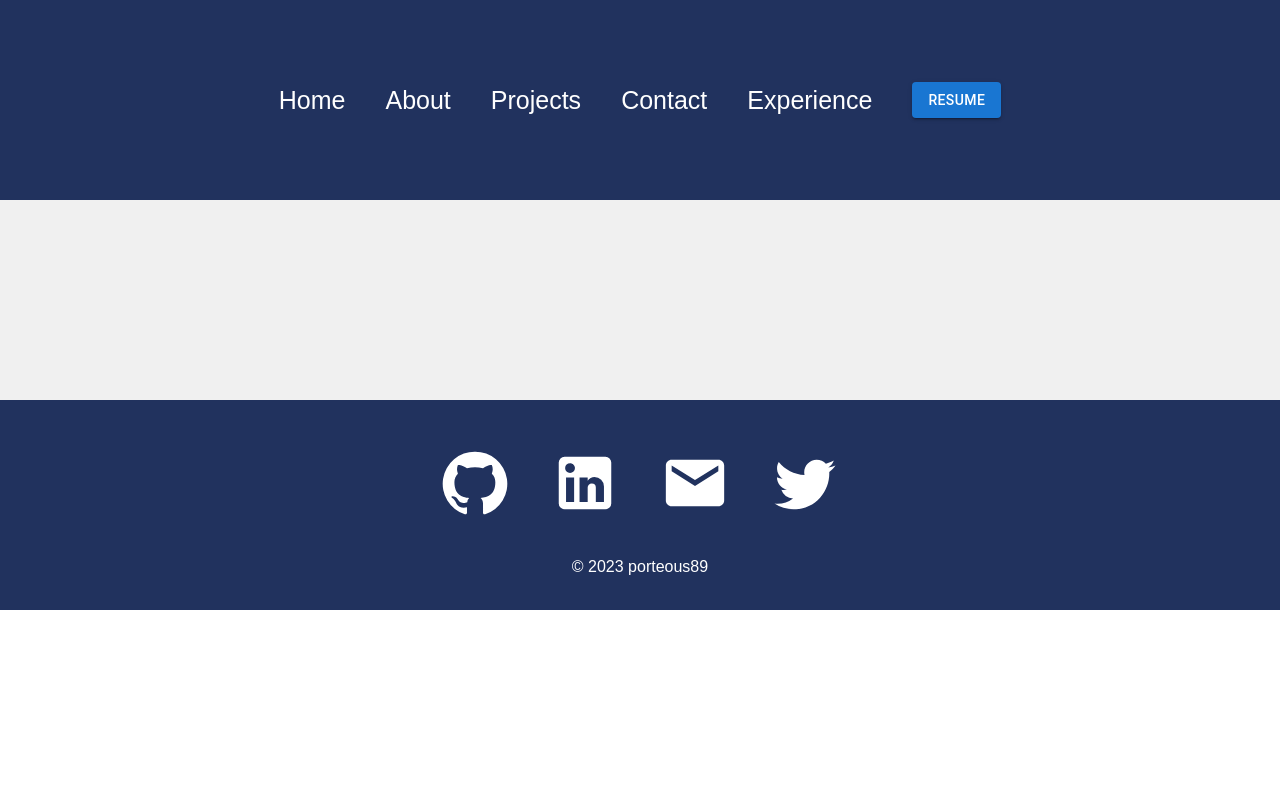
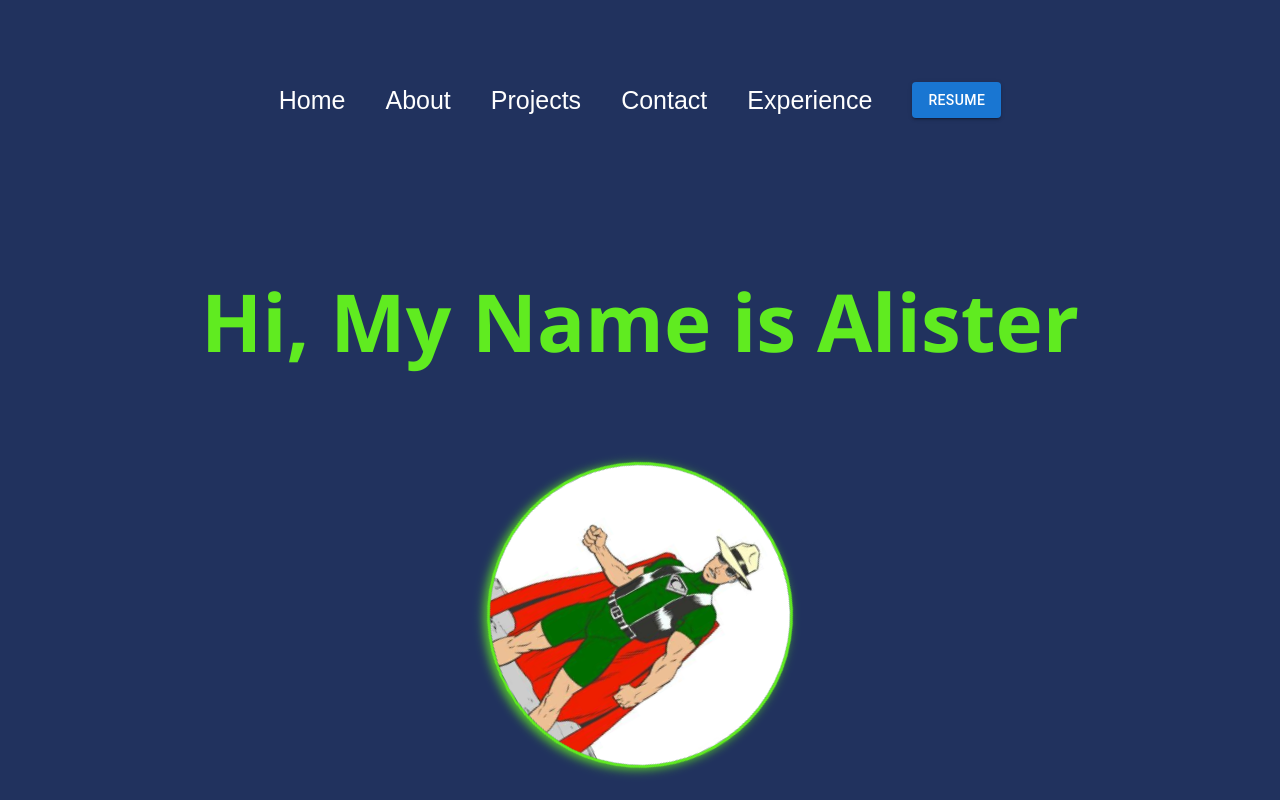
Before and after one commit to porteous89/alisters-react-portfolio, a React (Create React App) app: page / in a window 1280 px wide. Shown: the top 800 px of the page. Built offline with nearby package versions, Linux system fonts and the light colour scheme.

Commit message:
deployed app properly, changed home file path

```diff
--- a/src/App.js
+++ b/src/App.js
@@ -16,7 +16,7 @@
       <Router>
         <Navbar />
         <Routes>
-          <Route path="/alisters-react-portfolio" element={<Home/>} />
+          <Route path="/" element={<Home/>} />
           <Route path="about" element={<About/>} />
           <Route path = "projects" element={<Projects/>} />
           <Route path = "contact" element={<Contact/>} />
```
Also changed, not shown: 1 other file (tests, documents, lock files or other folders).
